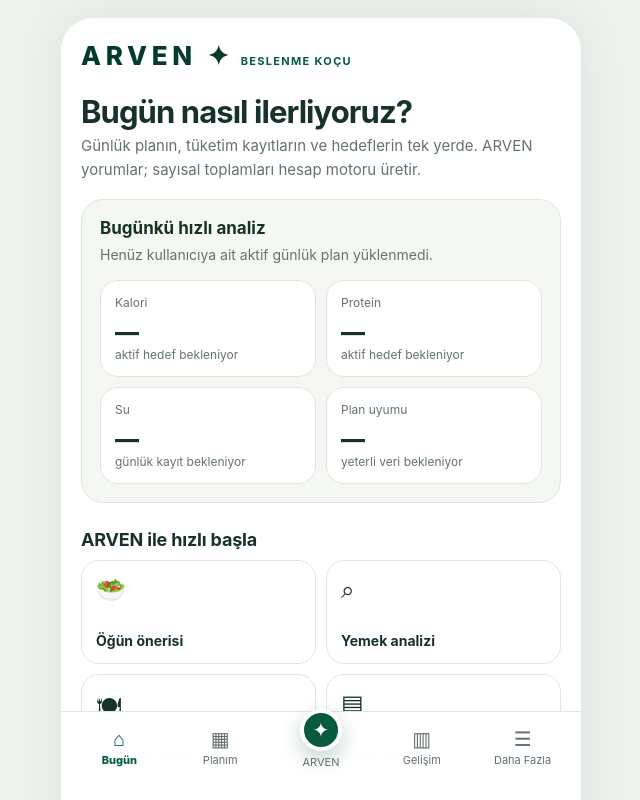
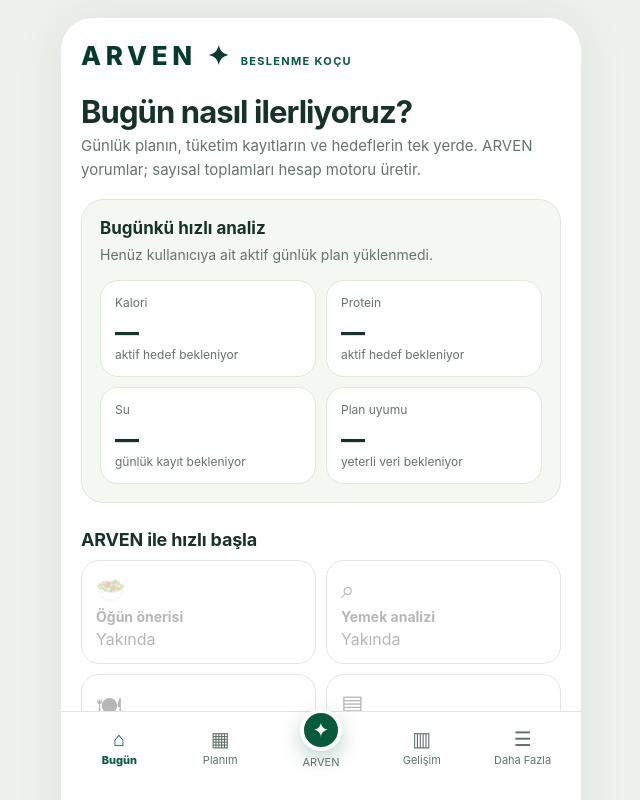
Before and after one commit to hhakanguner-droid/ARVEN-Beslenme-Diyet, a Next.js app: page /bugun in a window 1280 px wide. Shown: the top 800 px of the page, without its empty margins (319-959 px from the left). Built offline with nearby package versions, Linux system fonts and the light colour scheme.

Commit message:
fix: mark unfinished quick-start actions unavailable

```diff
--- a/app/(app)/bugun/page.tsx
+++ b/app/(app)/bugun/page.tsx
@@ -1,5 +1,12 @@
 import { BrandWordmark } from "@/components/layout/AppShell";
 import { EmptyState } from "@/components/states/EmptyState";
+
+const quickStarts = [
+  { icon: "🥗", label: "Öğün önerisi" },
+  { icon: "⌕", label: "Yemek analizi" },
+  { icon: "🍽", label: "Restoran seçimi" },
+  { icon: "▤", label: "Tahlil yorumu" },
+] as const;
 
 export default function BugunPage() {
   return (
@@ -23,10 +30,13 @@
 
       <h2 className="section-heading">ARVEN ile hızlı başla</h2>
       <div className="quick-grid">
-        <div className="quick-card"><span className="quick-icon">🥗</span><strong>Öğün önerisi</strong></div>
-        <div className="quick-card"><span className="quick-icon">⌕</span><strong>Yemek analizi</strong></div>
-        <div className="quick-card"><span className="quick-icon">🍽</span><strong>Restoran seçimi</strong></div>
-        <div className="quick-card"><span className="quick-icon">▤</span><strong>Tahlil yorumu</strong></div>
+        {quickStarts.map((item) => (
+          <button key={item.label} className="quick-card unavailable" type="button" disabled>
+            <span className="quick-icon" aria-hidden="true">{item.icon}</span>
+            <strong>{item.label}</strong>
+            <span className="coming-soon">Yakında</span>
+          </button>
+        ))}
       </div>
 
       <h2 className="section-heading">Bugünün planı</h2>
```
